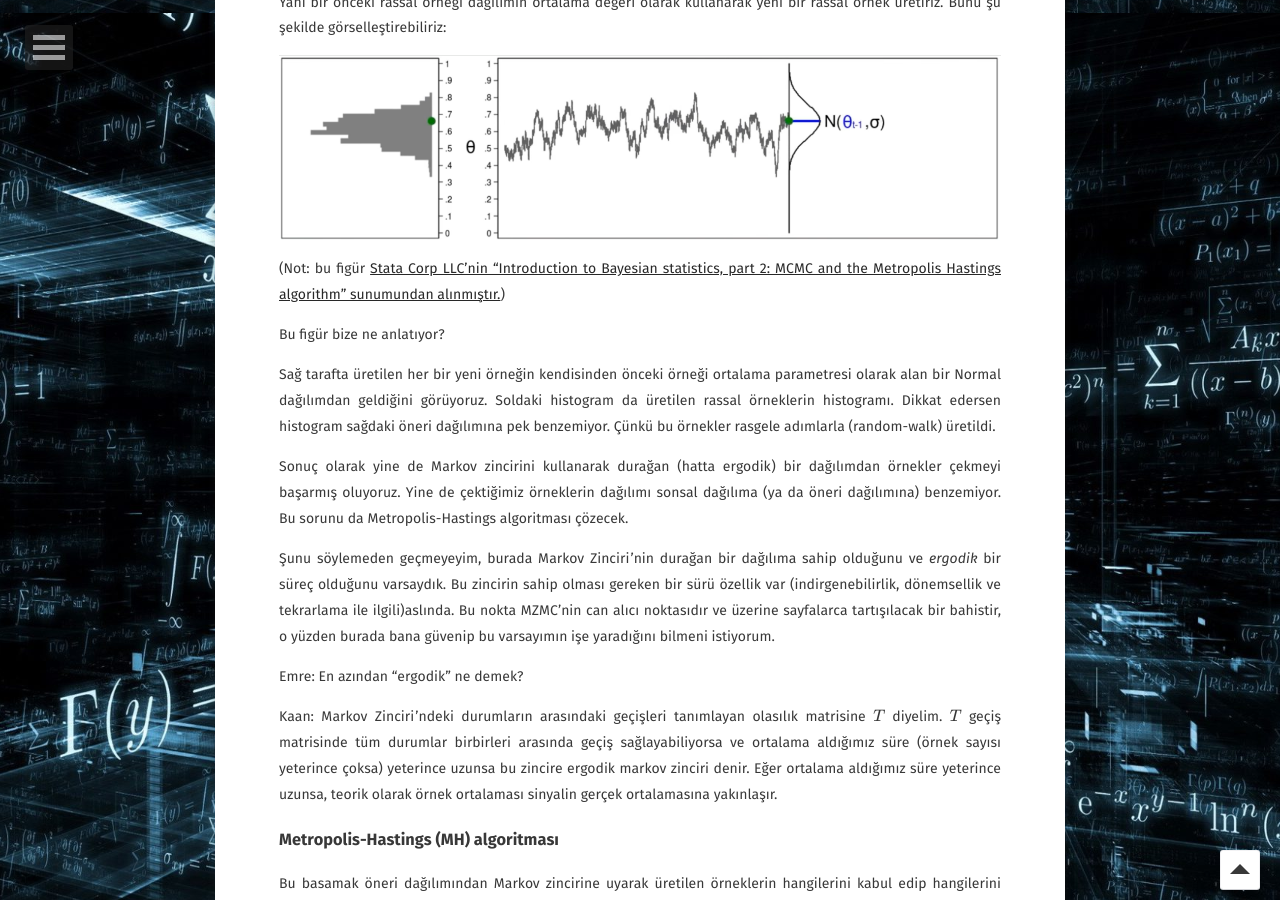
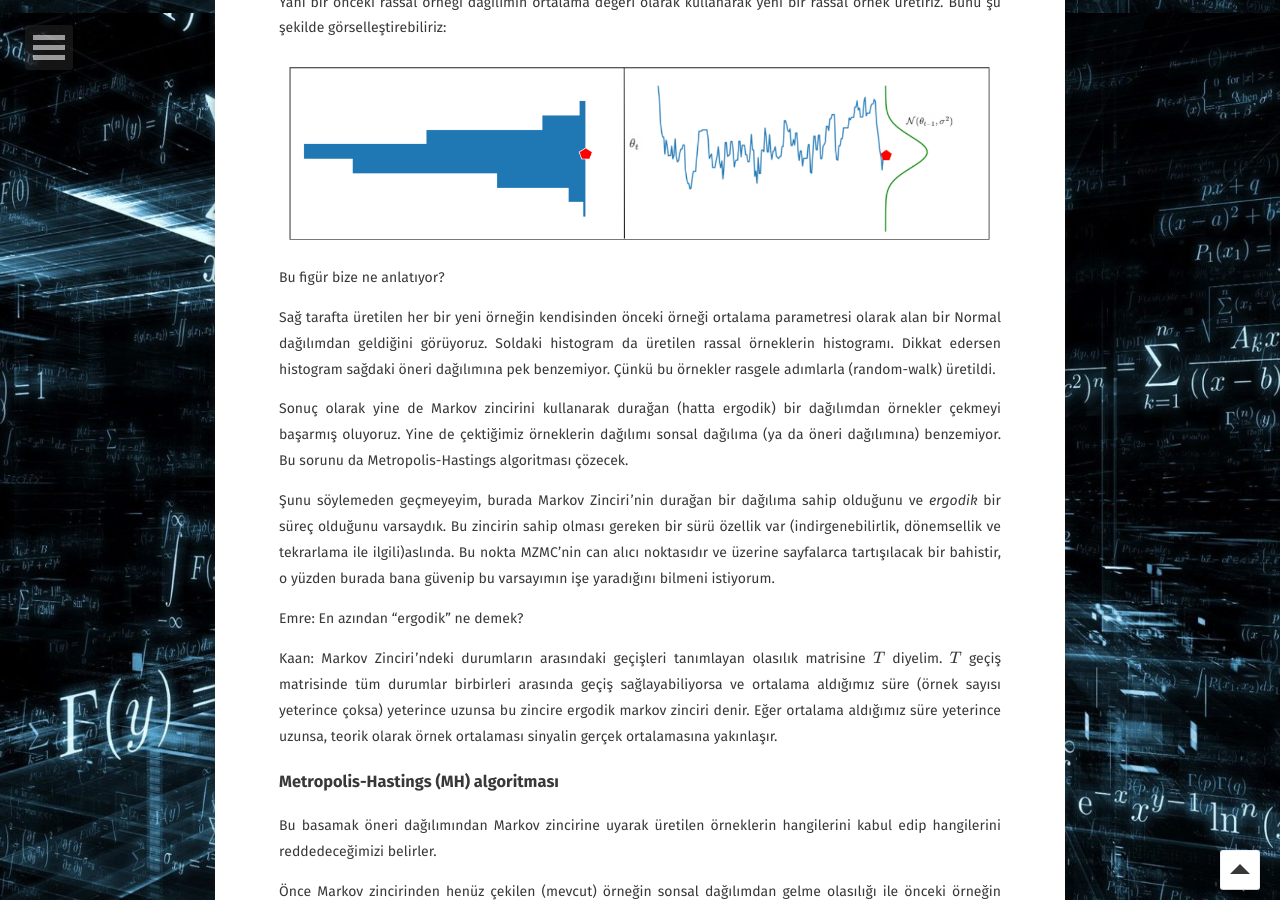
Before and after one commit to tayyarg/tayyarg.github.io, a Jekyll site: the page built from _posts/2020-03-15-markov-zincir-monte-carlo.md, in a window 1280 px wide and 900 px high, scrolled down 5387 px. Built offline with Jekyll 4.4.1, drawn with Linux system fonts in a browser that asks for light colours; some web fonts are replaced; formulas are drawn with MathJax 3; comment, search, counter and statistics services are not loaded.

Commit message:
mcmc1 figur guncellendi

```diff
--- a/_posts/2020-03-15-markov-zincir-monte-carlo.md
+++ b/_posts/2020-03-15-markov-zincir-monte-carlo.md
@@ -161,8 +161,6 @@ Yani bir önceki rassal örneği dağılımın ortalama değeri olarak kullanara
 <p align="center">
 <img src="/images/mcmc_1.png" width="65%" height="65%">
 </p>
-
-(Not: bu figür <a href="https://www.youtube.com/watch?v=OTO1DygELpY">Stata Corp LLC'nin "Introduction to Bayesian statistics, part 2: MCMC and the Metropolis Hastings algorithm" sunumundan alınmıştır.</a>)
 
 Bu figür bize ne anlatıyor?
 
```
Also changed, not shown: images/mcmc_1.png.
